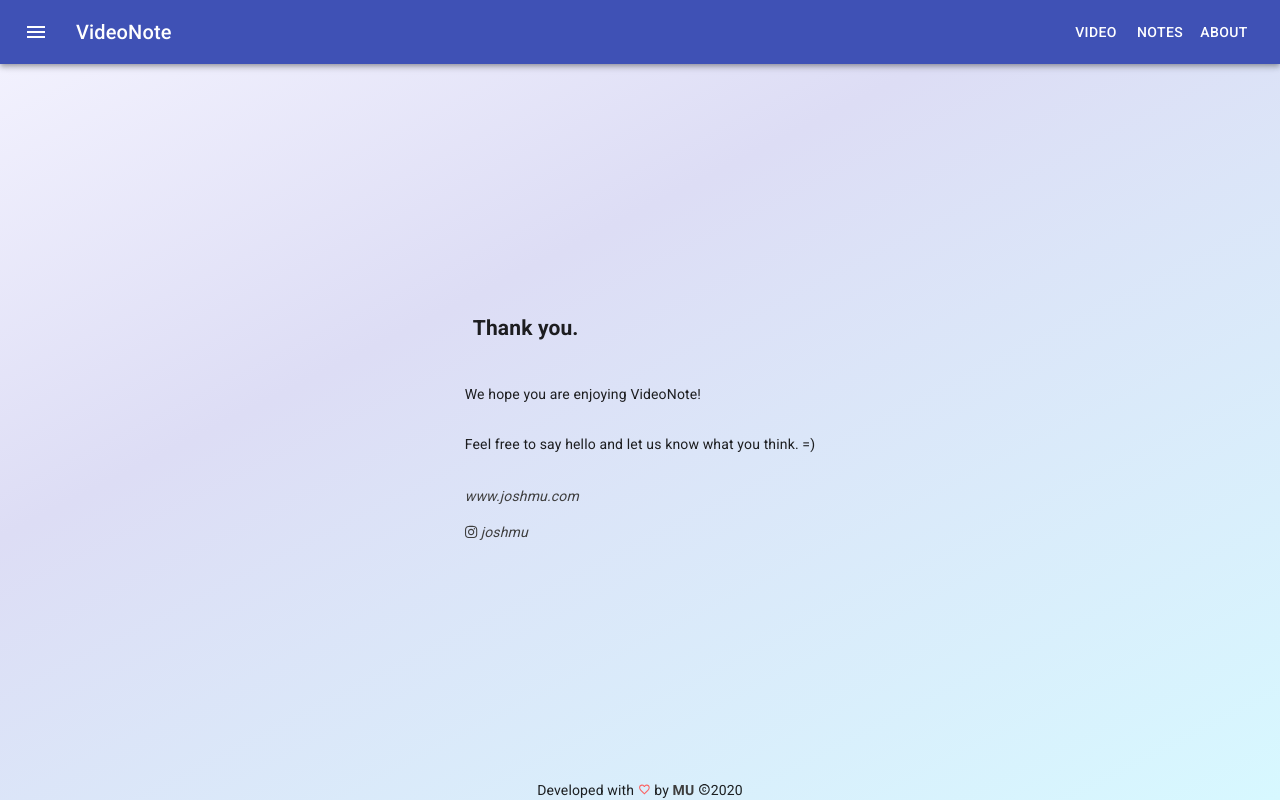
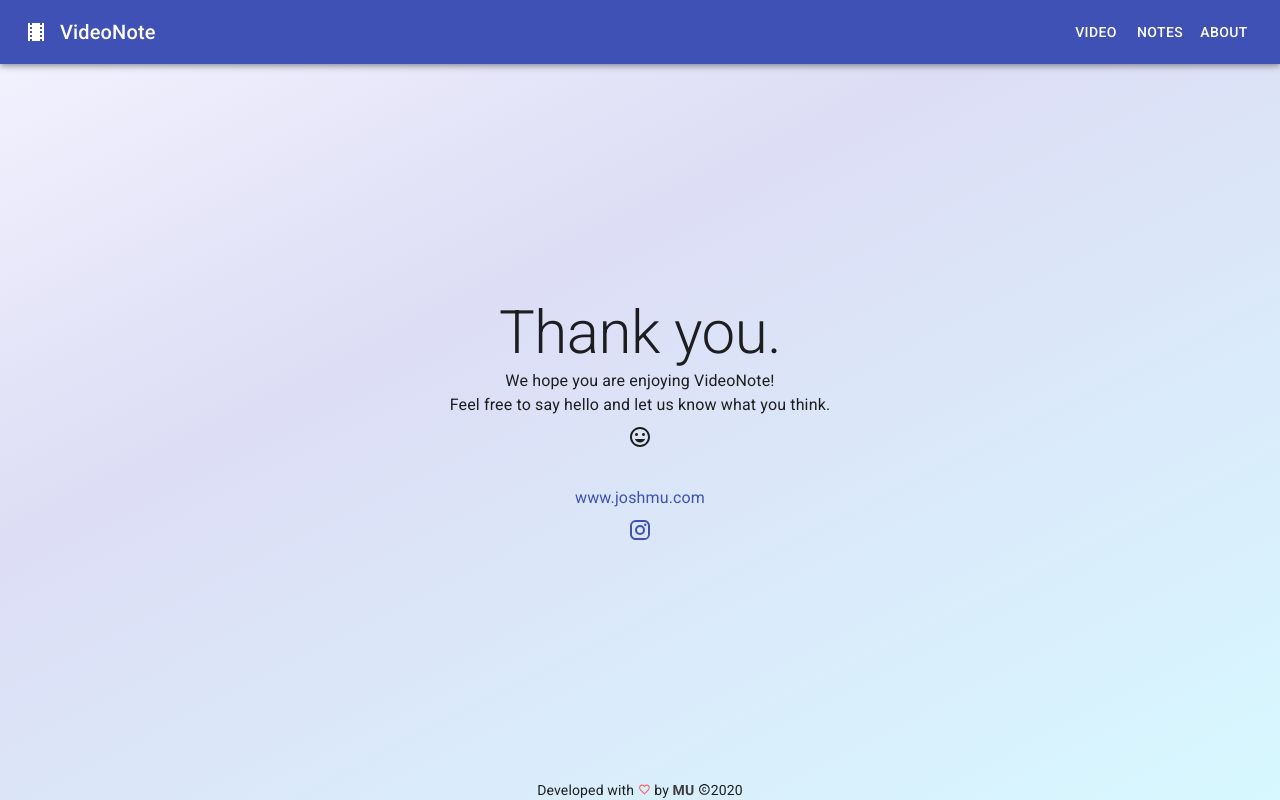
Before and after one commit to joshmu/vn-material_old, a React (Create React App) app: page /about in a window 1280 px wide. Built offline with nearby package versions, Linux system fonts and the light colour scheme.

Commit message:
about page revamp

```diff
--- a/src/components/SourceLoader.js
+++ b/src/components/SourceLoader.js
@@ -48,7 +48,7 @@ const LoadSource = ({ setInit }) => {
               type="text"
               value={url}
               onChange={onChange}
-              placeholder="Or Paste Video Url & Smack Enter..."
+              placeholder="Or Paste Url & Smack Enter..."
               onSubmit={onSubmit}
               fullWidth
             />
--- a/src/layout/Header.js
+++ b/src/layout/Header.js
@@ -9,11 +9,11 @@ import {
   IconButton,
   Button
 } from '@material-ui/core'
-import { Menu as MenuIcon } from '@material-ui/icons'
+import { Theaters as TheatersIcon } from '@material-ui/icons'
 
 const useStyles = makeStyles(theme => ({
   menuButton: {
-    marginRight: theme.spacing(2)
+    // marginRight: theme.spacing(2)
   },
   title: {
     flexGrow: 1
@@ -31,7 +31,7 @@ const Header = () => {
           color="inherit"
           aria-label="menu"
         >
-          <MenuIcon />
+          <TheatersIcon />
         </IconButton>
         <Typography variant="h6" className={classes.title}>
           VideoNote
--- a/src/pages/AboutPage.js
+++ b/src/pages/AboutPage.js
@@ -1,27 +1,28 @@
 import React from 'react'
-
-import styles from '../styles.module.scss'
-
-import { FontAwesomeIcon } from '@fortawesome/react-fontawesome'
-import { faInstagram } from '@fortawesome/free-brands-svg-icons'
+import { Grid, Typography, Link } from '@material-ui/core'
+import {
+  Instagram as InstagramIcon,
+  Mood as MoodIcon
+} from '@material-ui/icons'
 
 const About = () => {
   return (
-    <div className={styles.about}>
-      <h2>Thank you.</h2>
-      <p>We hope you are enjoying VideoNote!</p>
-      <p>Feel free to say hello and let us know what you think. =)</p>
-      <ul>
-        <li>
-          <a href="https://joshmu.com">www.joshmu.com</a>
-        </li>
-        <li>
-          <a href="https://instgram.com/joshmu">
-            <FontAwesomeIcon icon={faInstagram} /> joshmu
-          </a>
-        </li>
-      </ul>
-    </div>
+    <Grid container justify="center">
+      <Grid item style={{ textAlign: 'center' }}>
+        <Typography variant="h2">Thank you.</Typography>
+        <Typography>We hope you are enjoying VideoNote!</Typography>
+        <Typography>
+          Feel free to say hello and let us know what you think.
+        </Typography>
+        <MoodIcon style={{ marginBottom: '2rem', marginTop: '0.5rem' }} />
+        <Typography>
+          <Link to="https://joshmu.com">www.joshmu.com</Link>
+        </Typography>
+        <Link to="https://instagram.com/joshmu">
+          <InstagramIcon style={{ marginTop: '0.5rem' }} />
+        </Link>
+      </Grid>
+    </Grid>
   )
 }
 
--- a/src/pages/VideoPage.js
+++ b/src/pages/VideoPage.js
@@ -1,4 +1,4 @@
-import React, { useState, useContext } from 'react'
+import React, { useState, useEffect, useContext } from 'react'
 import { Grid } from '@material-ui/core'
 
 import Player from '../components/react-player/Player'
@@ -8,8 +8,13 @@ import SourceLoader from '../components/SourceLoader'
 import { playerContext } from '../context/player/PlayerState'
 
 const VideoPage = () => {
+  const { ready, url } = useContext(playerContext)
   const [init, setInit] = useState(false)
-  const { ready } = useContext(playerContext)
+
+  // remember the previous url when switching route
+  useEffect(() => {
+    if (url) setInit(true)
+  }, [url])
 
   return (
     <Grid item xs={12}>
```
